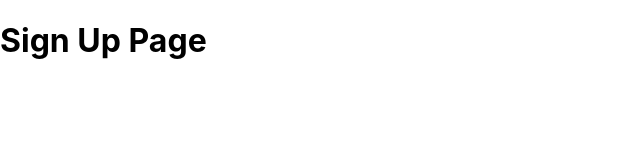
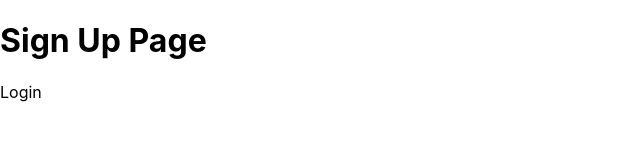
Before and after one commit to maroaraujo/final-project_front-end-surch, a Next.js app in the folder reconnect/: page /signup in a window 1280 px wide. Shown: the top 160 px of the page, without its empty margins (0-640 px from the left). Built offline with nearby package versions, Linux system fonts and the light colour scheme.

Commit message:
auth0 with error

```diff
--- a/reconnect/pages/signup.js
+++ b/reconnect/pages/signup.js
@@ -1,3 +1,8 @@
 export default function signup() {
-    return (<h1>Sign Up Page</h1>)
-}
+    return (
+    <main>
+    <h1>Sign Up Page</h1>
+    <a href="/api/auth/login">Login</a>
+    </main>
+    );
+    }
```
Also changed, not shown: 1 other file (tests, documents, lock files or other folders).
